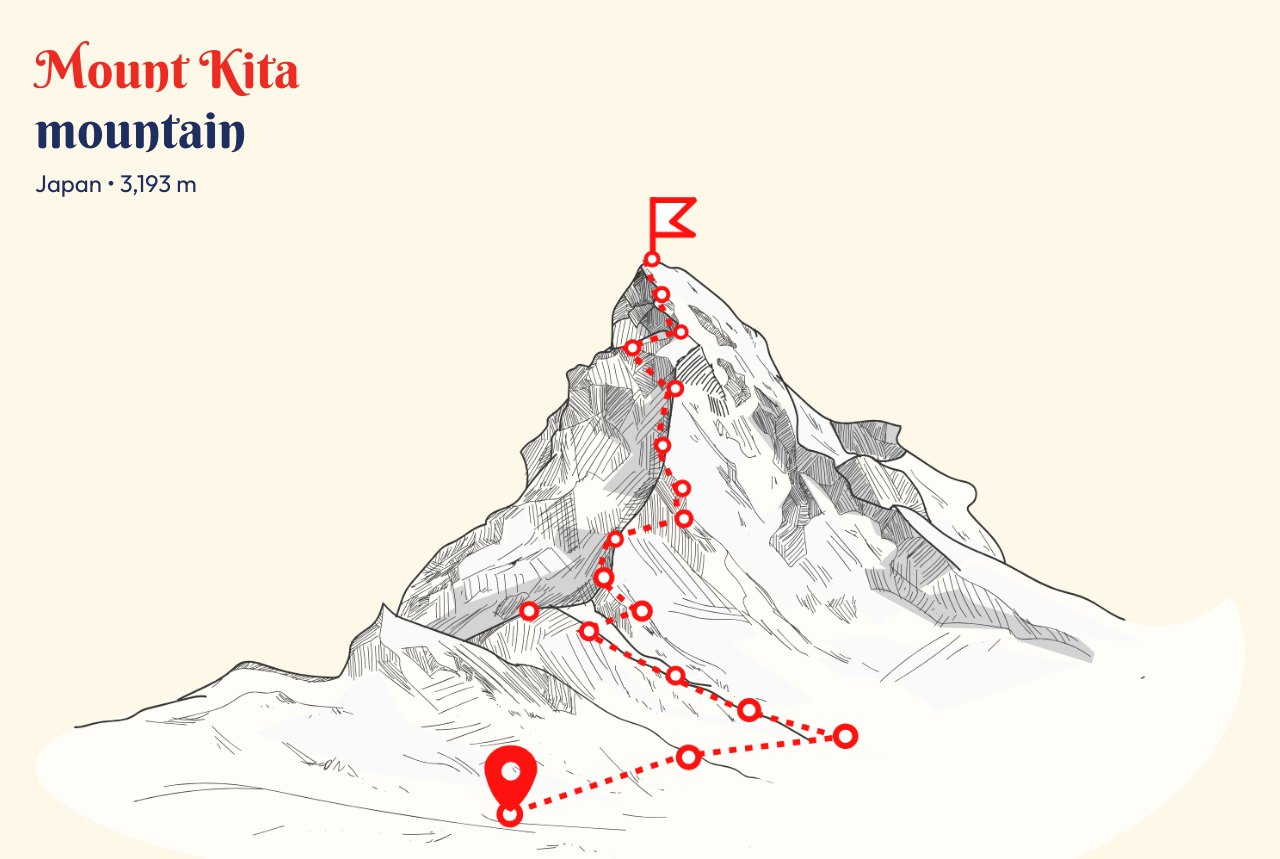
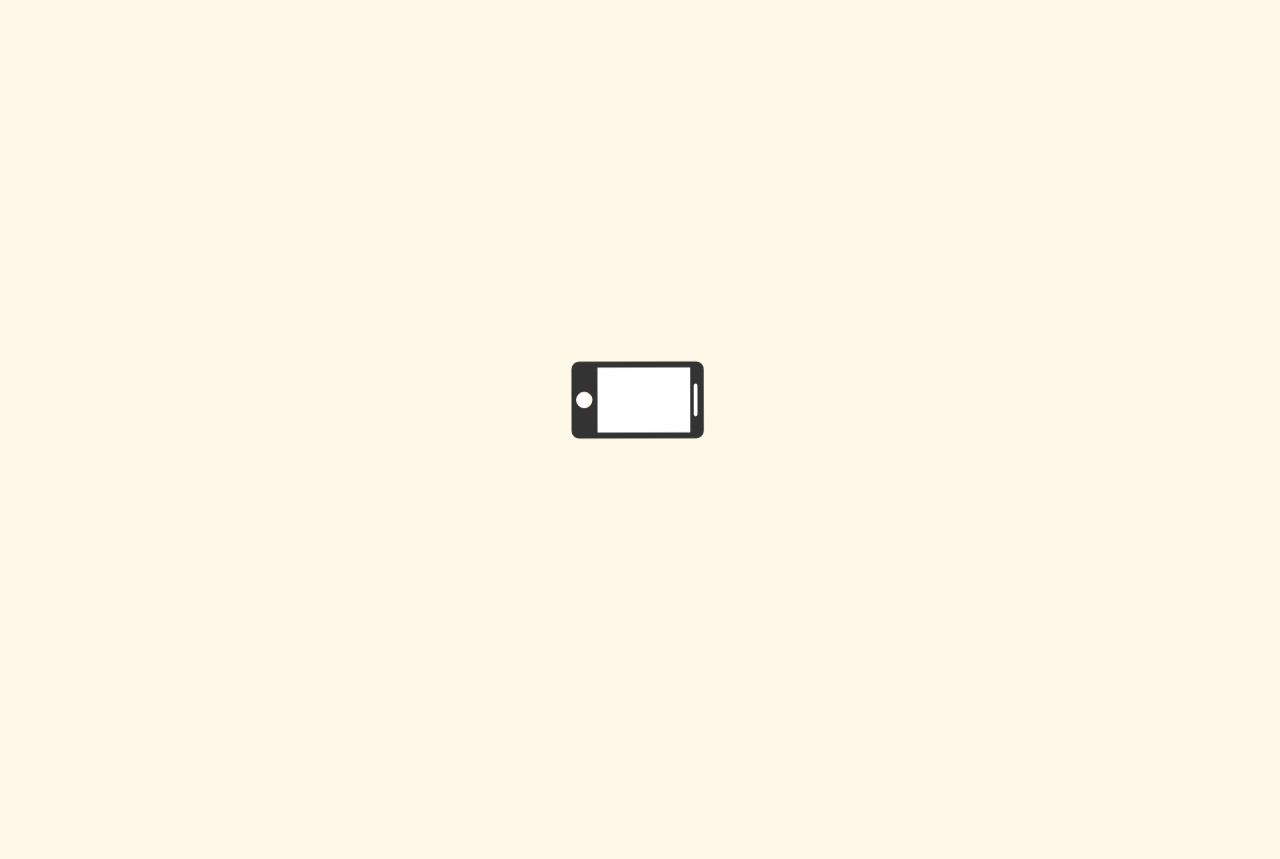
Before and after one commit to edochik/travel, a React (Vite) app: page /rotate in a window 1280 px wide. Shown: the top 859 px of the page. After the commit the page ends 800 px from the top, so only its background shows below. Built offline with nearby package versions, Linux system fonts and the light colour scheme.

Commit message:
feat(RouterConfig): integrated react-router

```diff
--- a/src/app/App.jsx
+++ b/src/app/App.jsx
@@ -1,30 +1,11 @@
-import { useEffect, useState } from "react";
-import { LoadingScreen } from "../components/LoadingScreen/";
-import { PageContent } from "../components/PageContent/";
 import s from "./App.module.scss";
-import { useOrientation } from "../hooks/useOrientation.jsx";
-import { RotateToPortrait } from "../components/RotateToPortrait/index.jsx";
-import { useIsMobile } from "../hooks/useIsMobile.jsx";
+import { RouterConfig } from "./RouterConfig.jsx";
 
 function App() {
-  const [loading, setLoading] = useState(1);
 
-  useEffect(() => {
-    const timer1 = setTimeout(() => setLoading(2), 2000);
-    return () => {
-      clearTimeout(timer1);
-    };
-  }, []);
-
-  const isPortrait = useOrientation()
-  const isMobile = useIsMobile()
-  console.log('isMobile', isMobile);
-  console.log('isPortrait', isPortrait);
   return (
     <>
-      {/* <RotateToPortrait /> */}
-      {loading === 1 && <LoadingScreen />}
-      {loading === 2 && <PageContent />}
+      <RouterConfig/>
     </>
   );
 }
--- a/src/app/RouterConfig.jsx
+++ b/src/app/RouterConfig.jsx
@@ -1,15 +1,29 @@
-import { Route, Router, Routes } from "react-router-dom";
+import { Navigate, Routes } from "react-router";
+import { BrowserRouter as Router, Route } from "react-router-dom";
 import { LoadingScreen } from "../components/LoadingScreen/";
 import { PageContent } from "../components/PageContent/";
 import { DeviceChecker } from "../components/DeviceChecker/";
 import { RotateToPortrait } from "../components/RotateToPortrait/";
+import { useEffect, useState } from "react";
+import { useIsMobile } from "../hooks/useIsMobile.jsx";
+import { useOrientation } from "../hooks/useOrientation.jsx";
 
 const RouterConfig = () => {
+	const [isLoading, setIsLoading] = useState(true);
+	useEffect(() => {
+		const timer = setTimeout(() => setIsLoading(false), 2000);
+		return () => {
+			clearTimeout(timer);
+		};
+	}, []);
+
+	const isPortrait = useOrientation();
+	const isMobile = useIsMobile();
 
 	return <Router>
 		<Routes>
-			<Route path="/loading" element={<LoadingScreen />}></Route>
-			<Route path="/" element={<PageContent />}></Route>
+			<Route path="/loading" element={<LoadingScreen isLoading={isLoading} />}></Route>
+			<Route path="/" element={isLoading ? <Navigate to="/loading" /> : <PageContent />} />
 			<Route path="/fake" element={<PageContent />}></Route>
 			<Route path="/device-check" element={<DeviceChecker />}></Route>
 			<Route path="/rotate" element={<RotateToPortrait />}></Route>
--- a/src/components/LoadingScreen/index.jsx
+++ b/src/components/LoadingScreen/index.jsx
@@ -1,7 +1,12 @@
+import { Navigate } from "react-router-dom";
 import { MooseIcon } from "../../assets/image/svg/MooseIcon.jsx";
 import s from "./LoadingScreen.module.scss";
 
-const LoadingScreen = () => {
+const LoadingScreen = ({ isLoading }) => {
+  if (!isLoading) {
+    return <Navigate to="/" />;
+  }
+
   return (
     <div className={s.LoadingScreen}>
       <div className={s.logo}>
--- a/vite.config.js
+++ b/vite.config.js
@@ -3,6 +3,6 @@ import react from '@vitejs/plugin-react'
 
 // https://vite.dev/config/
 export default defineConfig({
-  base: '/travel/',
+  base: '/',
   plugins: [react()],
 })
```
Also changed, not shown: src/components/DeviceChecker/ComponentName.module.scss (deleted), src/components/DeviceChecker/DeviceChecker.module.scss (added).
